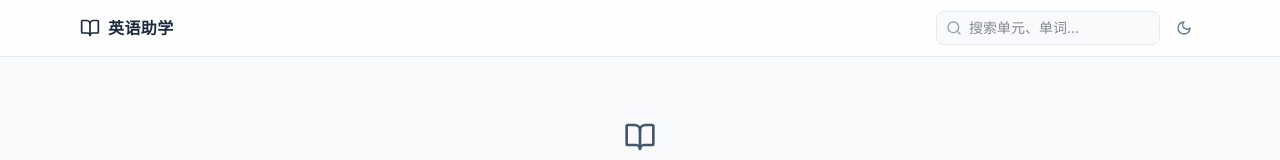
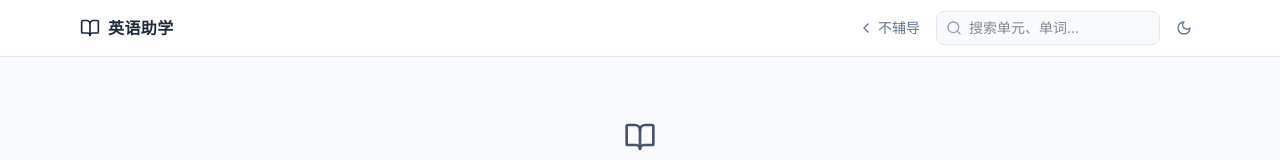
Before and after one commit to segment11/bufudao, a React (Vite) app in the folder grade_7_9_english_helper/: page / in a window 1280 px wide. Shown: the top 160 px of the page. Built offline with nearby package versions, Linux system fonts and the light colour scheme.

Commit message:
feat(english): add back-to-root link before sub-project nav
Add a "← 不辅导" link in the header that uses an absolute <a href="/">
to bypass the /english/ basename, so users can return to the landing
page from any sub-route.

```diff
--- a/grade_7_9_english_helper/src/layouts/Layout.tsx
+++ b/grade_7_9_english_helper/src/layouts/Layout.tsx
@@ -1,6 +1,6 @@
 import { Link, useLocation } from 'react-router-dom'
 import type { ReactNode } from 'react'
-import { BookOpen, Sun, Moon } from 'lucide-react'
+import { BookOpen, Sun, Moon, ChevronLeft } from 'lucide-react'
 import { useTheme } from '@/hooks/useTheme'
 import { SearchBar } from '@/components/SearchBar'
 
@@ -26,6 +26,15 @@ export function Layout({ children }: LayoutProps) {
           </Link>
 
           <div className="flex items-center gap-2">
+            <a
+              href="/"
+              className="flex items-center gap-1 text-sm text-slate-500 dark:text-slate-400 hover:text-slate-800 dark:hover:text-slate-200 transition-colors px-2 py-1 rounded"
+              aria-label="返回不辅导首页"
+            >
+              <ChevronLeft className="w-4 h-4" />
+              <span className="hidden sm:inline">不辅导</span>
+            </a>
+
             {!isHome && (
               <nav className="flex items-center gap-1 text-sm text-slate-500 dark:text-slate-400 mr-1">
                 <Link to="/" className="hover:text-slate-800 dark:hover:text-slate-200 transition-colors px-2 py-1 rounded">
```
